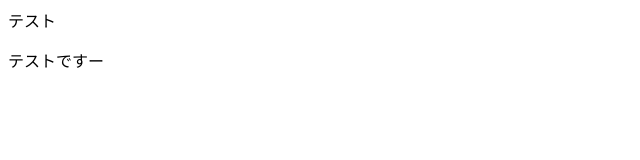
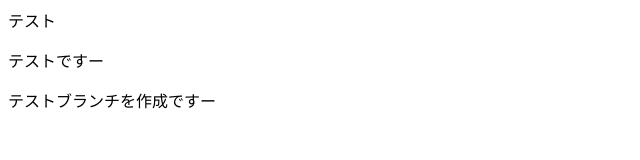
Before and after one commit to Misaki0088/nextgit, a plain HTML site: page index.html in a window 1280 px wide. Shown: the whole page, without its empty margins (0-640 px from the left). Drawn offline with Linux system fonts and the light colour scheme.

Commit message:
nextgitだよ

```diff
--- a/index.html
+++ b/index.html
@@ -1,2 +1,3 @@
 <p>テスト</p>
 <p>テストですー</p>
+<p>テストブランチを作成ですー</p>
```
